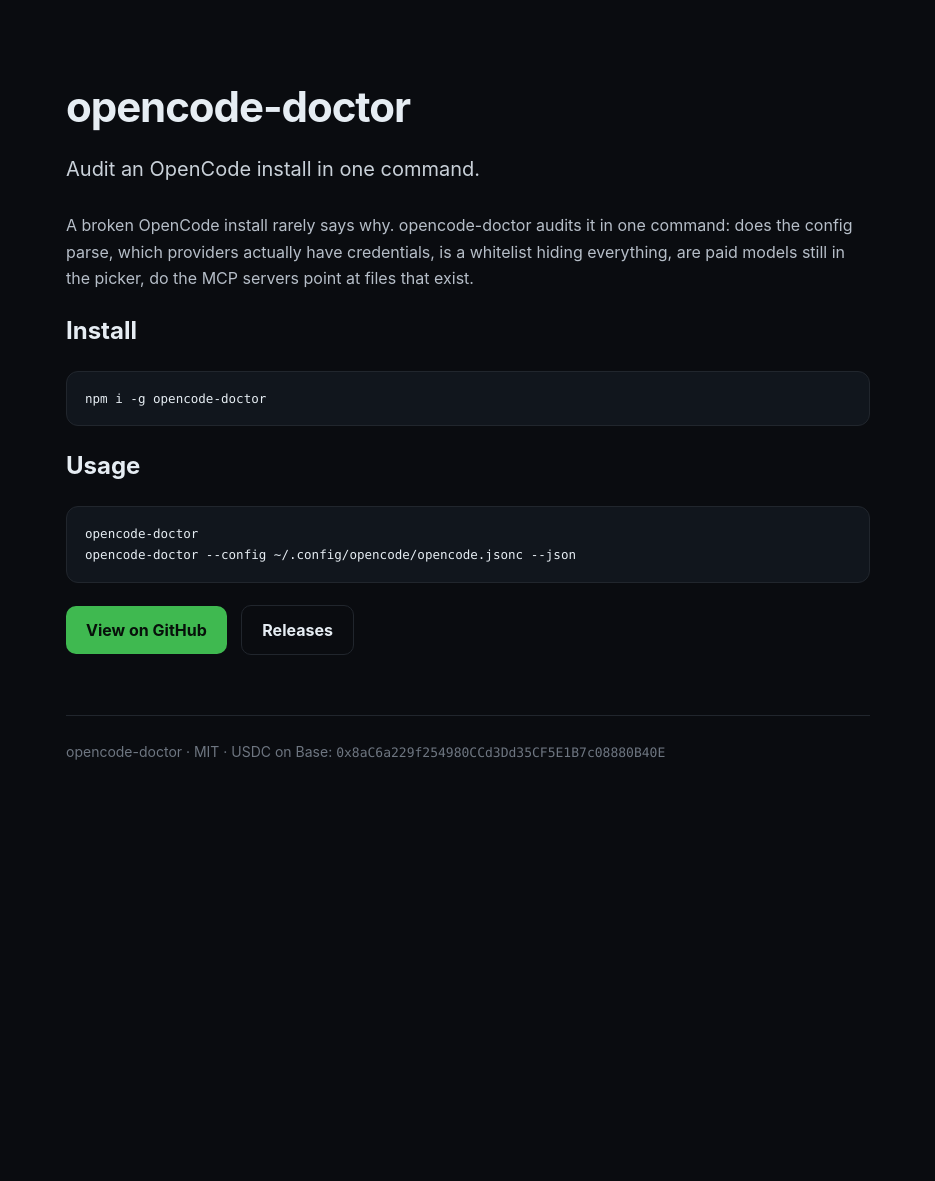
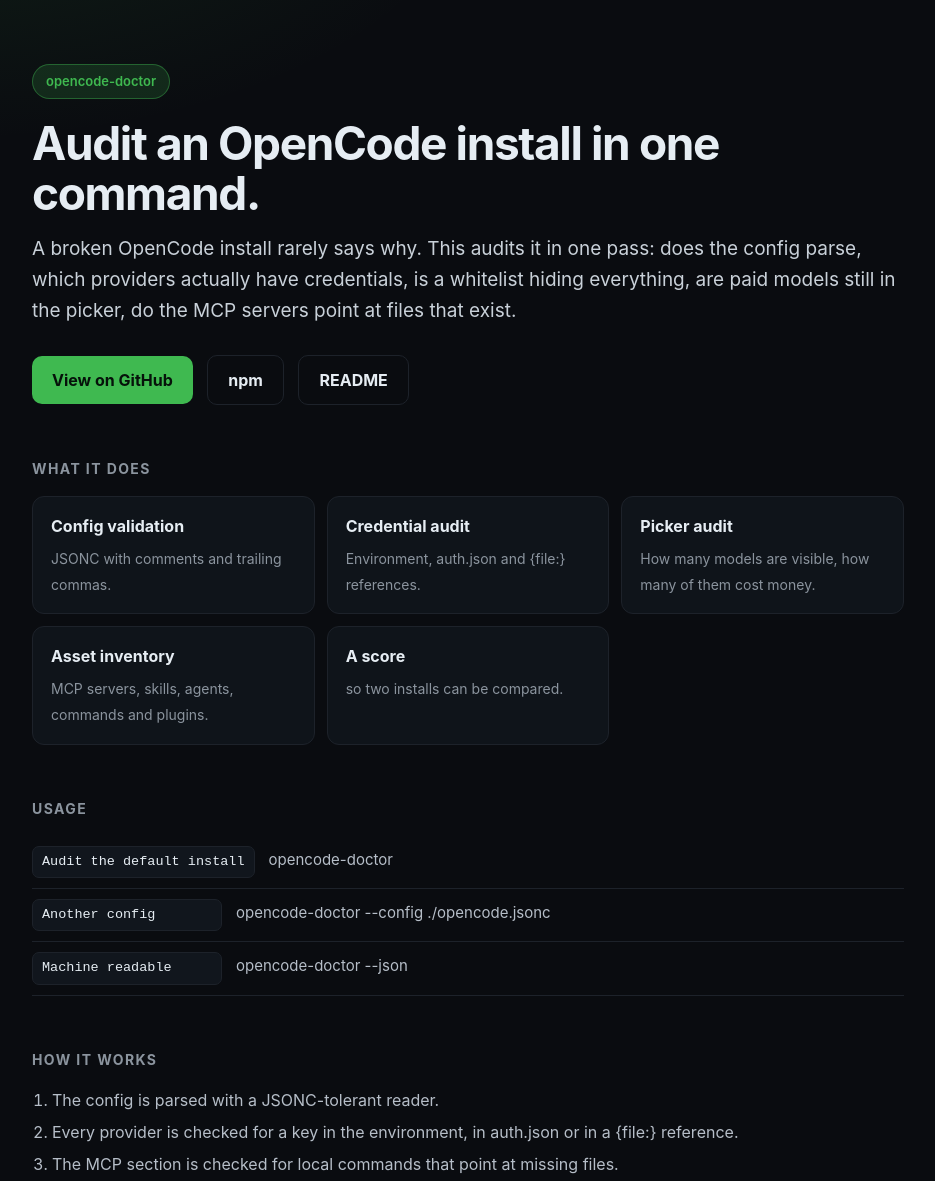
Before and after one commit to rustemmustafingovua-byte/opencode-doctor, a website: page docs/index.html in a window 1280 px wide. Shown: the top 1181 px of the page, without its empty margins (172-1107 px from the left). Before the commit the page ends 859 px from the top, so only its background shows below. Drawn offline with Linux system fonts and the light colour scheme.

Commit message:
feat: CLI help and version, real documentation page, opt-in integration tests

```diff
--- a/docs/index.html
+++ b/docs/index.html
@@ -2,35 +2,79 @@
 <html lang="en"><head><meta charset="utf-8">
 <meta name="viewport" content="width=device-width,initial-scale=1">
 <title>opencode-doctor — Audit an OpenCode install in one command.</title>
-<meta name="description" content="A broken OpenCode install rarely says why. opencode-doctor audits it in one command: does the config parse, which providers actually have credentials, is a whitelist hiding everything, are paid models still in the picker, do the MCP servers point at files that exist.">
+<meta name="description" content="Audit an OpenCode install in one command.">
+<meta property="og:title" content="opencode-doctor">
+<meta property="og:description" content="Audit an OpenCode install in one command.">
+<meta property="og:image" content="https://raw.githubusercontent.com/rustemmustafingovua-byte/opencode-doctor/main/docs/social-preview.png">
 <style>
-  :root{--accent:#3fb950;--bg:#0a0c10;--fg:#e6edf3;--muted:#8b949e;--line:#21262d}
+  :root{--accent:#3fb950;--bg:#0a0c10;--panel:#0f141a;--fg:#e6edf3;--muted:#8b949e;--line:#1d222a}
   *{box-sizing:border-box}
-  body{margin:0;background:var(--bg);color:var(--fg);font:16px/1.65 -apple-system, BlinkMacSystemFont, "Segoe UI", Inter, Roboto, sans-serif}
-  .wrap{max-width:860px;margin:0 auto;padding:72px 28px 96px}
-  h1{font-size:42px;letter-spacing:-.025em;margin:0 0 12px}
-  .sub{color:#c9d1d9;font-size:20px;margin:0 0 26px}
-  p{color:#b6bec8}
-  pre{background:#11161d;border:1px solid var(--line);border-radius:12px;padding:16px 18px;overflow:auto;font:13.5px/1.6 ui-monospace, SFMono-Regular, Menlo, Consolas, monospace}
-  code{font-family:ui-monospace, SFMono-Regular, Menlo, Consolas, monospace;font-size:.93em}
-  p code{background:#161b22;border:1px solid var(--line);padding:1.5px 6px;border-radius:6px}
-  a{color:var(--accent)}
-  table{width:100%;border-collapse:collapse;margin:18px 0;font-size:14.5px}
-  th,td{text-align:left;padding:9px 12px;border-bottom:1px solid var(--line)}
-  th{color:var(--muted)}
-  .cta{display:inline-block;background:var(--accent);color:#07100a;font-weight:700;padding:11px 20px;border-radius:10px;text-decoration:none;margin:8px 10px 0 0}
+  body{margin:0;background:radial-gradient(900px 500px at 10% -10%, color-mix(in srgb, var(--accent) 12%, transparent), transparent 60%), var(--bg);
+       color:var(--fg);font:16px/1.65 -apple-system,BlinkMacSystemFont,"Segoe UI",Inter,Roboto,sans-serif}
+  .wrap{max-width:920px;margin:0 auto;padding:64px 24px 100px}
+  .chip{display:inline-block;padding:6px 13px;border-radius:999px;background:color-mix(in srgb, var(--accent) 16%, transparent);
+        border:1px solid color-mix(in srgb, var(--accent) 40%, transparent);color:var(--accent);font-size:13px;font-weight:600;margin-bottom:20px}
+  h1{font-size:clamp(32px,5vw,46px);letter-spacing:-.03em;line-height:1.08;margin:0 0 14px}
+  h2{font-size:14px;letter-spacing:.1em;text-transform:uppercase;color:var(--muted);margin:52px 0 16px}
+  p{color:#b6bec8;margin:0 0 14px}
+  .lede{font-size:19px;color:#c9d1d9;margin:0 0 20px}
+  .grid{display:grid;gap:12px;grid-template-columns:repeat(auto-fit,minmax(250px,1fr))}
+  .card{border:1px solid var(--line);border-radius:12px;padding:16px 18px;background:var(--panel)}
+  .card b{display:block;margin-bottom:5px}
+  .card span{color:var(--muted);font-size:14px}
+  .row{display:grid;grid-template-columns:minmax(190px,auto) 1fr;gap:14px;align-items:baseline;padding:10px 0;border-bottom:1px solid var(--line)}
+  .row code{background:#11161d;border:1px solid var(--line);padding:4px 9px;border-radius:7px;font-size:13.5px;white-space:pre-wrap}
+  .row span{color:#b6bec8;font-size:15px}
+  details{border:1px solid var(--line);border-radius:10px;padding:12px 16px;background:var(--panel);margin-bottom:8px}
+  summary{cursor:pointer;font-weight:600}
+  details p{margin:10px 0 2px}
+  ol{padding-left:20px;color:#b6bec8}
+  ol li{margin:6px 0}
+  .cta{display:inline-block;background:var(--accent);color:#06120a;font-weight:700;padding:11px 20px;border-radius:10px;text-decoration:none;margin:8px 10px 0 0}
   .cta.ghost{background:transparent;color:var(--fg);border:1px solid var(--line)}
-  footer{margin-top:60px;padding-top:24px;border-top:1px solid var(--line);color:#6e7681;font-size:14px}
+  footer{margin-top:60px;padding-top:22px;border-top:1px solid var(--line);color:#6e7681;font-size:13.5px;display:flex;gap:16px;flex-wrap:wrap}
 </style></head><body><div class="wrap">
-<h1>opencode-doctor</h1>
-<p class="sub">Audit an OpenCode install in one command.</p>
-<p>A broken OpenCode install rarely says why. opencode-doctor audits it in one command: does the config parse, which providers actually have credentials, is a whitelist hiding everything, are paid models still in the picker, do the MCP servers point at files that exist.</p>
-<h2>Install</h2>
-<pre><code>npm i -g opencode-doctor</code></pre>
+<span class="chip">opencode-doctor</span>
+<h1>Audit an OpenCode install in one command.</h1>
+<p class="lede">A broken OpenCode install rarely says why. This audits it in one pass: does the config parse, which providers actually have credentials, is a whitelist hiding everything, are paid models still in the picker, do the MCP servers point at files that exist.</p>
+<a class="cta" href="https://github.com/rustemmustafingovua-byte/opencode-doctor">View on GitHub</a>
+<a class="cta ghost" href="https://www.npmjs.com/package/opencode-doctor">npm</a>
+<a class="cta ghost" href="https://github.com/rustemmustafingovua-byte/opencode-doctor#readme">README</a>
+
+<h2>What it does</h2>
+<div class="grid">
+<div class="card"><b>Config validation</b><span>JSONC with comments and trailing commas.</span></div>
+<div class="card"><b>Credential audit</b><span>Environment, auth.json and {file:} references.</span></div>
+<div class="card"><b>Picker audit</b><span>How many models are visible, how many of them cost money.</span></div>
+<div class="card"><b>Asset inventory</b><span>MCP servers, skills, agents, commands and plugins.</span></div>
+<div class="card"><b>A score</b><span>so two installs can be compared.</span></div>
+</div>
+
 <h2>Usage</h2>
-<pre><code>opencode-doctor
-opencode-doctor --config ~/.config/opencode/opencode.jsonc --json</code></pre>
-<a class="cta" href="https://github.com/rustemmustafingovua-byte/opencode-doctor">View on GitHub</a>
-<a class="cta ghost" href="https://github.com/rustemmustafingovua-byte/opencode-doctor/releases">Releases</a>
-<footer>opencode-doctor · MIT · USDC on Base: <code>0x8aC6a229f254980CCd3Dd35CF5E1B7c08880B40E</code></footer>
+<div class="row"><code>Audit the default install</code><span>opencode-doctor</span></div>
+<div class="row"><code>Another config</code><span>opencode-doctor --config ./opencode.jsonc</span></div>
+<div class="row"><code>Machine readable</code><span>opencode-doctor --json</span></div>
+
+<h2>How it works</h2>
+<ol>
+  <li>The config is parsed with a JSONC-tolerant reader.</li>
+  <li>Every provider is checked for a key in the environment, in auth.json or in a {file:} reference.</li>
+  <li>The MCP section is checked for local commands that point at missing files.</li>
+</ol>
+
+<h2>Questions</h2>
+(rows) =>
+    rows
+      .map(
+        ([q, a]) =>
+          `<details><summary>${q}</summary><p>${a}</p></details>`,
+      )
+      .join("\n")
+
+<footer>
+  <span>opencode-doctor · MIT</span>
+  <a href="https://github.com/rustemmustafingovua-byte/opencode-doctor">source</a>
+  <a href="https://github.com/rustemmustafingovua-byte/opencode-doctor/issues">issues</a>
+  <span>USDC on Base: <code>0x8aC6a229f254980CCd3Dd35CF5E1B7c08880B40E</code></span>
+</footer>
 </div></body></html>
```
Also changed, not shown: bin/opencode-doctor.js (+13 -0 lines), test/live.test.js (added, +19 -0 lines).
